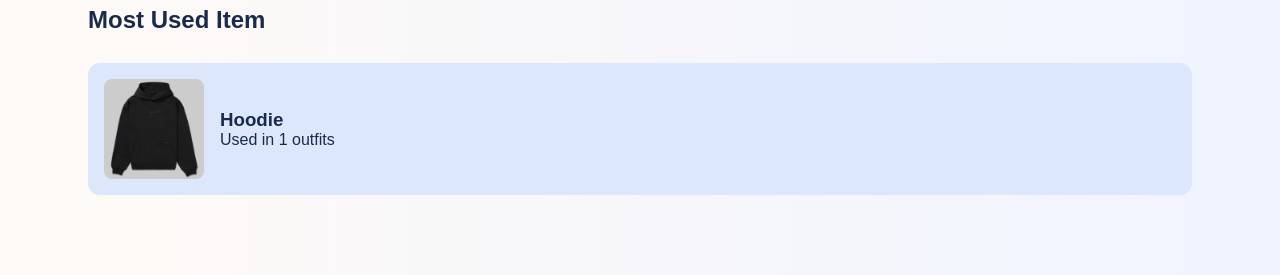
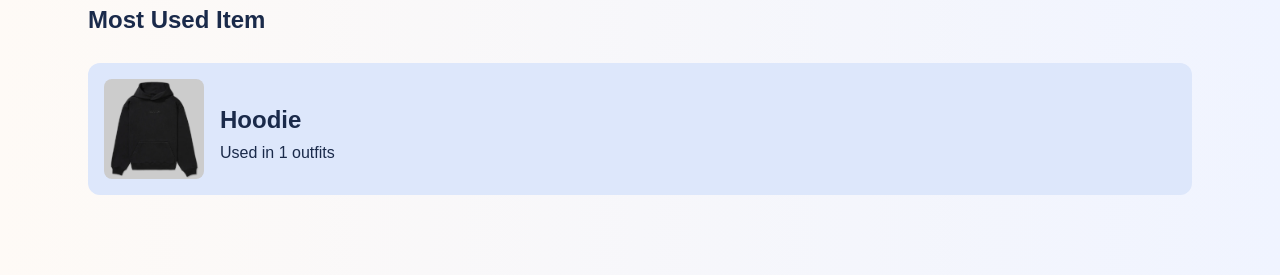
Before and after one commit to RalishaW/WebWardrobe, a Flask app: page /analysis in a window 1280 px wide. Shown: the part 1391-1666 px from the top of the page. Run offline with Flask 3, Linux system fonts and the light colour scheme; a user stored in the database is signed in; data comes from the database, SQL or seed files in the repository; tables that the repository leaves empty hold one stand-in row (values such as "Sample post").

Commit message:
Update style.css

```diff
--- a/app/static/style.css
+++ b/app/static/style.css
@@ -1524,6 +1524,8 @@ body {
 
 .most-used-item-info h3 {
   margin: 0;
+  padding: 0.6rem 0;
+  font-size: 1.5rem;
 }
 
 /* ------------------------------
```
